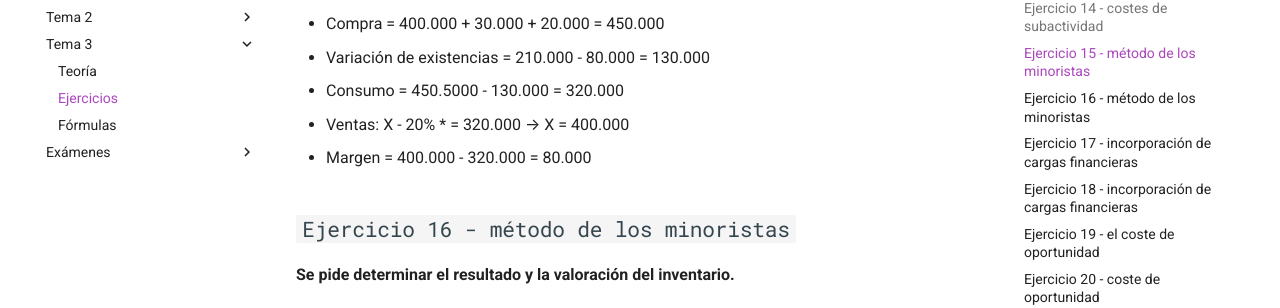
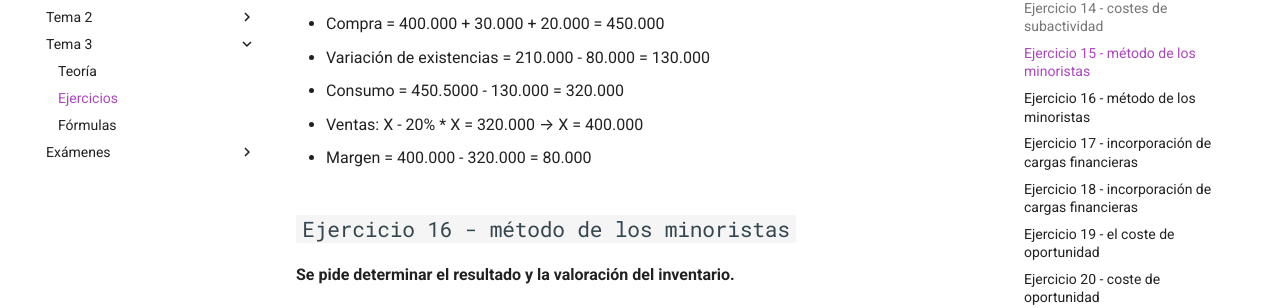
Before and after one commit to team-ittade/gest, an MkDocs documentation site: the page built from docs/tema-3/ejercicios.md, in a window 1280 px wide and 900 px high, scrolled down 1661 px. Shown: the part 145-453 px from the top of the window. Built offline with MkDocs 1.6.1 and Material for MkDocs 9.7.7, drawn with Linux system fonts in a browser that asks for light colours; comment, search, counter and statistics services are not loaded.

Commit message:
fix: typo in exercise 15

```diff
--- a/docs/tema-3/ejercicios.md
+++ b/docs/tema-3/ejercicios.md
@@ -65,7 +65,7 @@ Solución:
 - Compra = 400.000 + 30.000 + 20.000 = 450.000
 - Variación de existencias = 210.000 - 80.000 = 130.000
 - Consumo = 450.5000 - 130.000 = 320.000
-- Ventas: X - 20% \* = 320.000 → X = 400.000
+- Ventas: X - 20% \* X = 320.000 → X = 400.000
 - Margen = 400.000 - 320.000 = 80.000
 
 ## `Ejercicio 16 - método de los minoristas`
```
